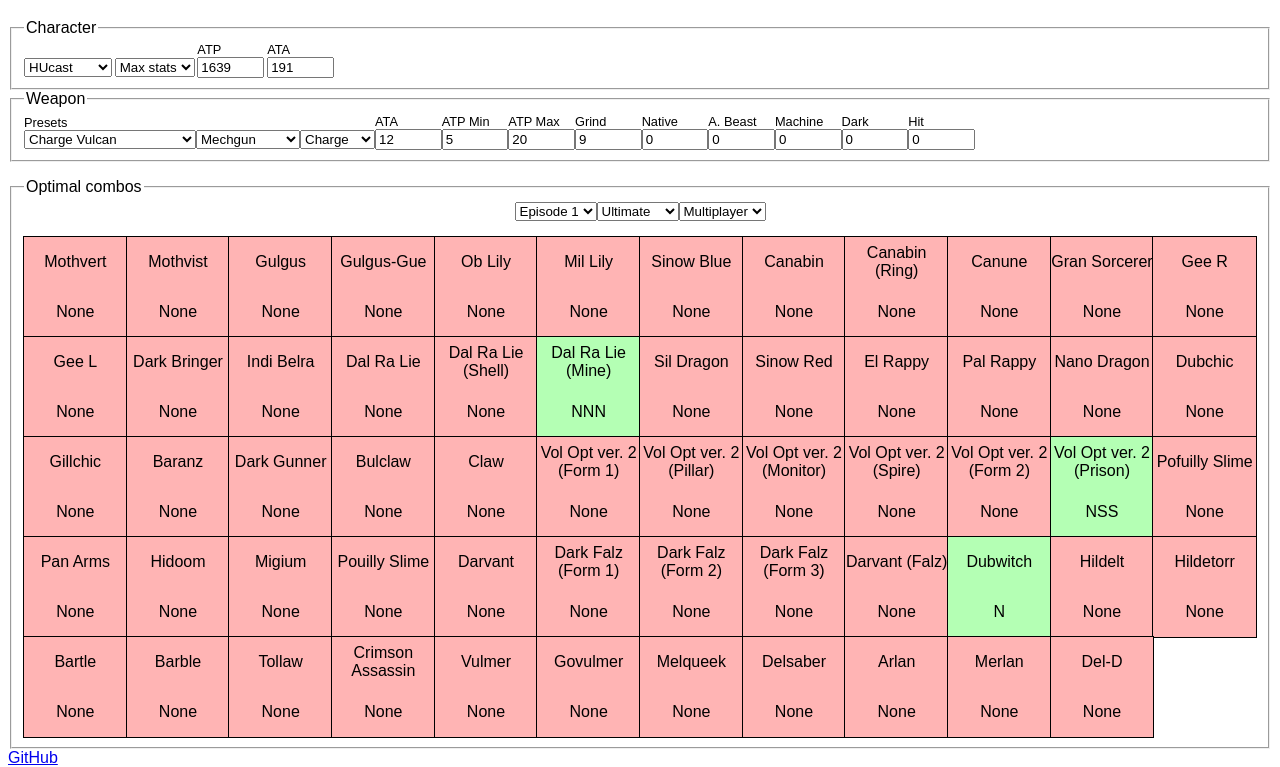
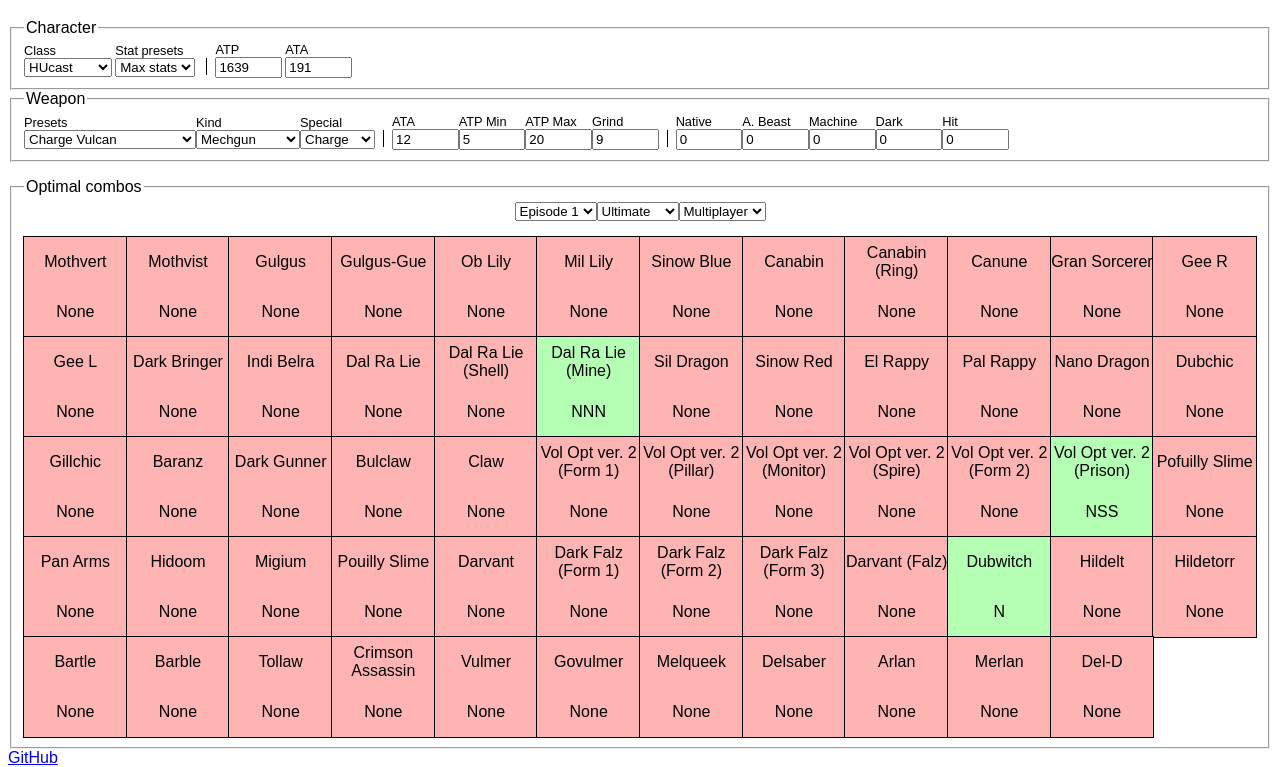
Before and after one commit to jtuu/pso-combokill, a plain HTML site: page index.html in a window 1280 px wide. Shown: the part 69-836 px from the top of the page. Drawn offline with Linux system fonts and the light colour scheme.

Commit message:
Added labels to all fields.

```diff
--- a/index.css
+++ b/index.css
@@ -54,19 +54,25 @@ body {
     margin-right: 0.2em;
 }
 
-.stat_container {
+.labeled_input_container {
     display: inline-block;
 }
 
-.stat_container > label {
+.labeled_input_container > label {
     display: block;
     font-size: 0.8em;
 }
 
-.stat_container > input {
+.labeled_input_container > input {
     width: 5em;
 }
 
+.vertical_rule {
+    display: inline;
+    margin-left: 8px;
+    margin-right: 8px;
+    border-left: 1px solid black;
+}
 
 footer {
     margin-top: auto;
--- a/main.js
+++ b/main.js
@@ -230,25 +230,22 @@ async function create_character_settings() {
     const title = document.createElement("legend");
     title.textContent = "Character";
     const character_select = create_select(character_classes, character_names, UI.character_stats.class);
+    const character_container = create_labeled_input("Class", character_select).parentElement;
     character_select.addEventListener("change", update_character_stats.bind(null, "class"));
     const level_indices = Array(NUM_CHARACTER_LEVELS + 1).fill().map((_, i) => i);
     const level_names = level_indices.map((_, i) => `Level ${i + 1}`);
     level_names[CHARACTER_MAX_STATS_IDX] = "Max stats";
     const level_select = create_select(level_indices, level_names, UI.character_stats.level);
+    const level_container = create_labeled_input("Stat presets", level_select).parentElement;
     level_select.addEventListener("change", update_character_stats.bind(null, "level"));
-    container.append(title, character_select, level_select);
+    container.append(title, character_container, level_container, create_vertical_rule());
     const character_data = (await get_character_data(UI.character_stats.class))[UI.character_stats.level];
     for (const stat_name of character_stat_names) {
-        const input_container = document.createElement("div");
-        input_container.className = "stat_container";
-        const label = document.createElement("label");
-        label.textContent = stat_name;
-        const input_el = document.createElement("input");
+        const input_el = create_labeled_input(stat_name);
         input_el.value = UI.character_stats[stat_name] = character_data[stat_name];
         UI.character_stat_elements[stat_name] = input_el;
         input_el.addEventListener("change", update_character_stats.bind(null, stat_name));
-        input_container.append(label, input_el);
-        container.append(input_container);
+        container.append(input_el.parentElement);
     }
     return container;
 }
@@ -286,12 +283,8 @@ function create_weapon_settings() {
     title.textContent = "Weapon";
     const weapon_indices = weapon_data.map((_, i) => i);
     const weapon_names = weapon_data.map(weapon => weapon.name);
-    const preset_container = document.createElement("div");
-    preset_container.className = "stat_container";
-    const preset_label = document.createElement("label");
-    preset_label.textContent = "Presets";
     const weapon_select = create_select(weapon_indices, weapon_names, UI.selected_weapon);
-    preset_container.append(preset_label, weapon_select);
+    const preset_container = create_labeled_input("Presets", weapon_select).parentElement;
     weapon_select.addEventListener("change", event => {
         UI.selected_weapon = event.target.selectedIndex;
         const weapon = weapon_data[UI.selected_weapon];
@@ -304,46 +297,39 @@ function create_weapon_settings() {
         update_enemy_table();
     });
     const special_select = UI.weapon_special_select = create_select(special_attacks, special_attack_names, UI.selected_weapon_special);
+    const special_container = create_labeled_input("Special", special_select).parentElement;
     special_select.addEventListener("change", event => {
         UI.selected_weapon_special = event.target.selectedIndex;
         update_enemy_table();
     });
     const kind_select = UI.weapon_kind_select = create_select(weapon_kinds, weapon_kind_names, UI.weapon_stats.kind);
+    const kind_container = create_labeled_input("Kind", kind_select).parentElement;
     kind_select.addEventListener("change", event => {
         UI.weapon_stats.kind = event.target.selectedIndex;
         update_enemy_table();
     });
-    container.append(title, preset_container, kind_select, special_select);
+    container.append(title, preset_container, kind_container, special_container, create_vertical_rule());
     const weapon = weapon_data[UI.selected_weapon];
     UI.weapon_stats.special = special_select.value = weapon.special;
     UI.weapon_stats.kind = kind_select.value = weapon.kind;
     for (const stat of editable_weapon_stats) {
         const stat_name = weapon_stat_names[stat];
         const stat_key = weapon_stat_keys[stat];
-        const input_container = document.createElement("div");
-        input_container.className = "stat_container";
-        const label = document.createElement("label");
-        label.textContent = stat_name;
-        const input_el = document.createElement("input");
+        const input_el = create_labeled_input(stat_name);
         input_el.value = UI.weapon_stats[stat_key] = weapon[stat_key];
         UI.weapon_stat_elements[stat_key] = input_el;
         input_el.addEventListener("change", update_weapon_stats.bind(null, stat));
-        input_container.append(label, input_el);
-        container.append(input_container);
+        container.appendChild(input_el.parentElement);
     }
+    container.appendChild(create_vertical_rule());
     for (const attr of weapon_attributes) {
         const attr_name = weapon_attribute_names[attr];
         const attr_key = weapon_attribute_keys[attr];
-        const input_container = document.createElement("div");
-        input_container.className = "stat_container";
-        const label = document.createElement("label");
-        label.textContent = attr_name;
-        const input_el = document.createElement("input");
+        const input_el = create_labeled_input(attr_name);
         input_el.value = UI.weapon_attributes[attr_key];
         UI.weapon_attribute_elements[attr_key] = input_el;
         input_el.addEventListener("change", update_weapon_attributes.bind(null, attr));
-        input_container.append(label, input_el);
-        container.append(input_container);
+        container.append(input_el.parentElement);
     }
     return container;
 }
--- a/utils.js
+++ b/utils.js
@@ -26,3 +26,18 @@ function multichoose(set, r) {
     }
     return result;
 }
+
+function create_labeled_input(label_text, input_el = document.createElement("input")) {
+    const container = document.createElement("div");
+    container.className = "labeled_input_container";
+    const label = document.createElement("label");
+    label.textContent = label_text;
+    container.append(label, input_el);
+    return input_el;
+}
+
+function create_vertical_rule() {
+    const vr = document.createElement("div");
+    vr.className = "vertical_rule";
+    return vr;
+}
```
